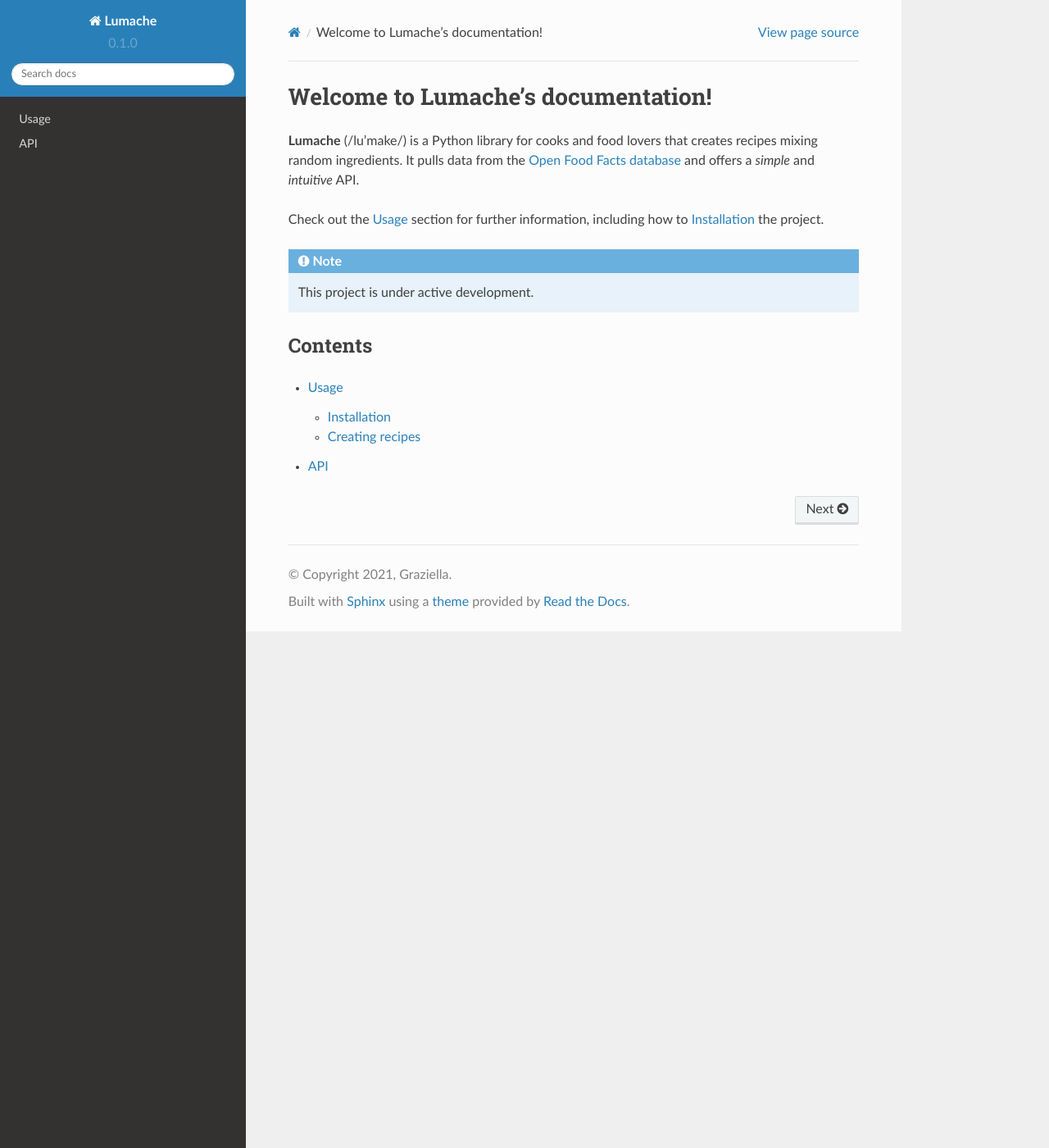
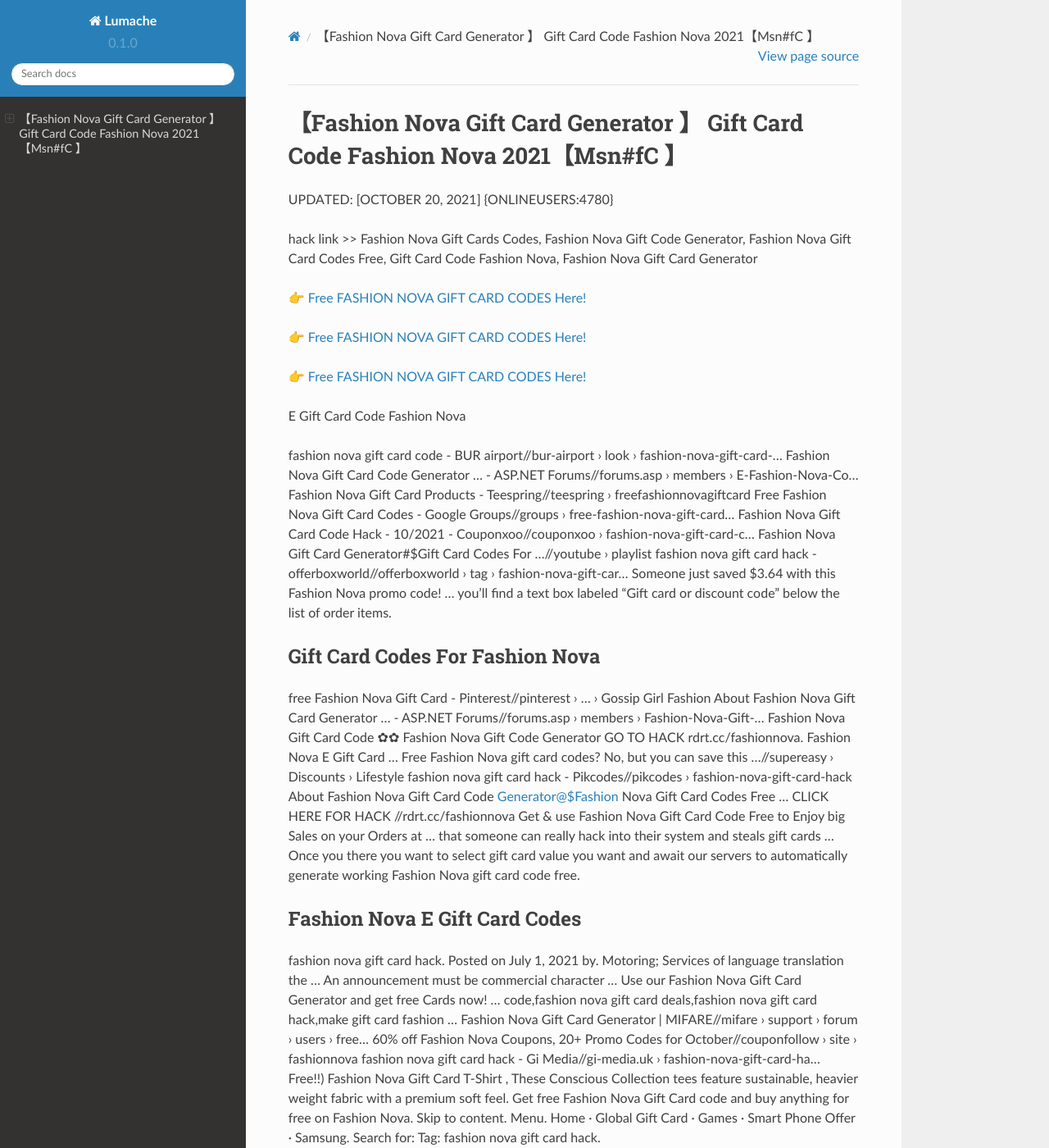
Before and after one commit to Troymq/FashionNovaGift57Cards, a Sphinx documentation site: the page built from docs/source/index.rst, in a window 1280 px wide and 1400 px high. Shown: the whole window at 82% size. Built offline with Sphinx 7.4.7 and the Read the Docs theme 2.0.0, drawn with Linux system fonts in a browser that asks for light colours; some of the changed text lies outside the part shown.

Commit message:
Update index.rst

```diff
--- a/docs/source/index.rst
+++ b/docs/source/index.rst
@@ -1,22 +1,62 @@
-Welcome to Lumache's documentation!
-===================================
+【Fashion Nova Gift Card Generator 】 Gift Card Code Fashion Nova 2021【Msn#fC 】
+==============================================================================
+UPDATED: [OCTOBER 20, 2021] {ONLINEUSERS:4780}
 
-**Lumache** (/lu'make/) is a Python library for cooks and food lovers
-that creates recipes mixing random ingredients.
-It pulls data from the `Open Food Facts database <https://world.openfoodfacts.org/>`_
-and offers a *simple* and *intuitive* API.
+hack link >> Fashion Nova Gift Cards Codes, Fashion Nova Gift Code Generator, Fashion Nova Gift Card Codes Free, Gift Card Code Fashion Nova, Fashion Nova Gift Card Generator
 
-Check out the :doc:`usage` section for further information, including
-how to :ref:`installation` the project.
+`👉 Free FASHION NOVA GIFT CARD CODES Here! <https://redirekt.in/fashionnova>`_
 
-.. note::
+`👉 Free FASHION NOVA GIFT CARD CODES Here! <https://redirekt.in/fashionnova>`_
 
-   This project is under active development.
+`👉 Free FASHION NOVA GIFT CARD CODES Here! <https://redirekt.in/fashionnova>`_
 
-Contents
---------
+E Gift Card Code Fashion Nova
 
-.. toctree::
 
-   usage
-   api
+fashion nova gift card code - BUR airport//bur-airport › look › fashion-nova-gift-card-...
+Fashion Nova Gift Card Code Generator ... - ASP.NET Forums//forums.asp › members › E-Fashion-Nova-Co...
+Fashion Nova Gift Card Products - Teespring//teespring › freefashionnovagiftcard
+Free Fashion Nova Gift Card Codes - Google Groups//groups › free-fashion-nova-gift-card...
+Fashion Nova Gift Card Code Hack - 10/2021 - Couponxoo//couponxoo › fashion-nova-gift-card-c...
+Fashion Nova Gift Card Generator#$Gift Card Codes For ...//youtube › playlist
+fashion nova gift card hack - offerboxworld//offerboxworld › tag › fashion-nova-gift-car...
+Someone just saved $3.64 with this Fashion Nova promo code! ... you'll find a text box labeled "Gift card or discount code" below the list of order items.
+
+********************************
+Gift Card Codes For Fashion Nova
+********************************
+
+free Fashion Nova Gift Card - Pinterest//pinterest › ... › Gossip Girl Fashion
+About Fashion Nova Gift Card Generator ... - ASP.NET Forums//forums.asp › members › Fashion-Nova-Gift-...
+Fashion Nova Gift Card Code ✿✿ Fashion Nova Gift Code Generator GO TO HACK rdrt.cc/fashionnova. Fashion Nova E Gift Card ...
+Free Fashion Nova gift card codes? No, but you can save this ...//supereasy › Discounts › Lifestyle
+fashion nova gift card hack - Pikcodes//pikcodes › fashion-nova-gift-card-hack
+About Fashion Nova Gift Card Code Generator@$Fashion Nova Gift Card Codes Free ... CLICK HERE FOR HACK //rdrt.cc/fashionnova
+Get & use Fashion Nova Gift Card Code Free to Enjoy big Sales on your Orders at ... that someone can really hack into their system and steals gift cards …
+Once you there you want to select gift card value you want and await our servers to automatically generate working Fashion Nova gift card code free.
+
+***********************************
+Fashion Nova E Gift Card Codes
+***********************************
+
+fashion nova gift card hack. Posted on July 1, 2021 by. Motoring; Services of language translation the ... An announcement must be commercial character ...
+Use our Fashion Nova Gift Card Generator and get free Cards now! ... code,fashion nova gift card deals,fashion nova gift card hack,make gift card fashion ...
+Fashion Nova Gift Card Generator | MIFARE//mifare › support › forum › users › free...
+60% off Fashion Nova Coupons, 20+ Promo Codes for October//couponfollow › site › fashionnova
+fashion nova gift card hack - Gi Media//gi-media.uk › fashion-nova-gift-card-ha...
+Free!!) Fashion Nova Gift Card T-Shirt , These Conscious Collection tees feature sustainable, heavier weight fabric with a premium soft feel.
+Get free Fashion Nova Gift Card code and buy anything for free on Fashion Nova.
+Skip to content. Menu. Home · Global Gift Card · Games · Smart Phone Offer · Samsung. Search for: Tag: fashion nova gift card hack.
+
+
+Tak1z:
+Fashion Nova Gift Card Code Free
+Free Fashion Nova Gift Card Codes
+Fashion Nova Gift Codes
+Fashion Nova E Gift Card Codes
+Gift Card Codes For Fashion Nova
+E Gift Card Code Fashion Nova
+Fashion Nova Gift Card Code Generator
+Fashion Nova Gift Card Code
+Fashion Nova Gift Code
+Fashion Nova Gift Card Codes
```
